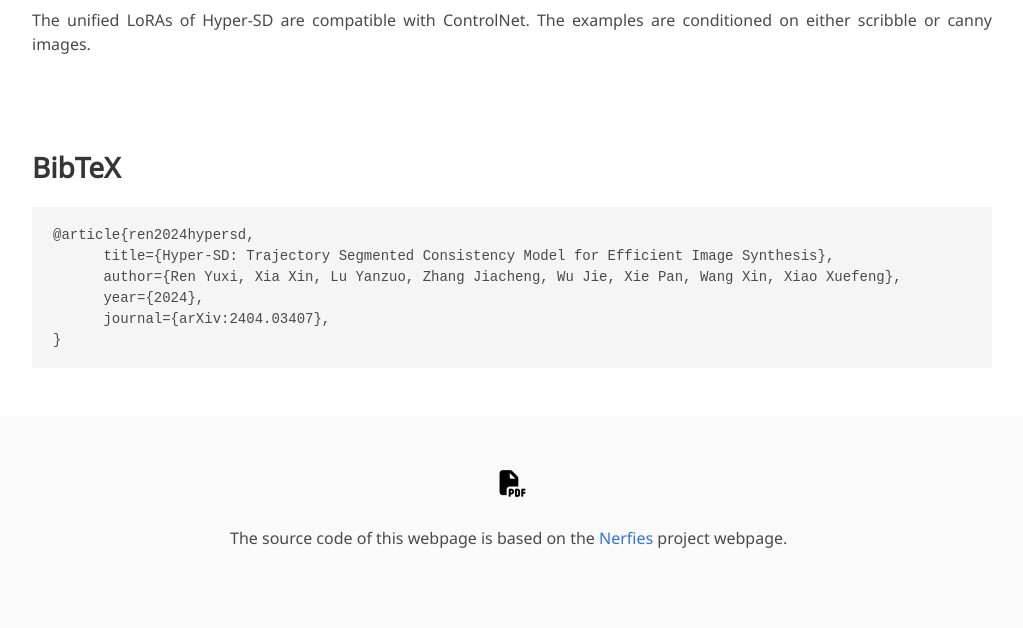
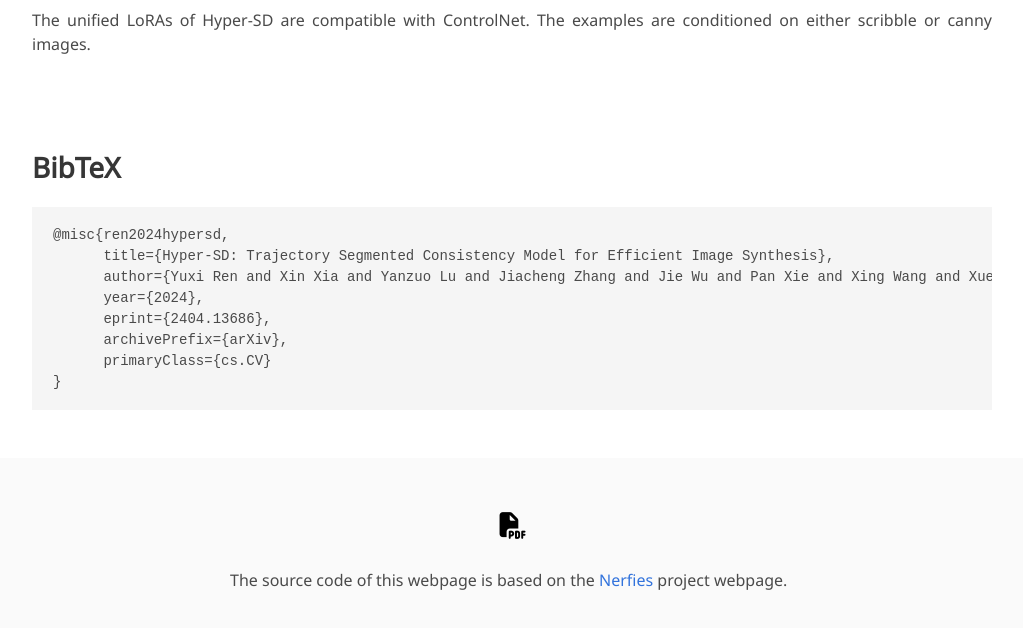
Before and after one commit to Hyper-SD/Hyper-SD.github.io, a plain HTML site: page index.html in a window 1280 px wide. Shown: the part 4400-5028 px from the top of the page, without its empty margins (128-1151 px from the left). Drawn offline with Linux system fonts and the light colour scheme; some icons are missing; a web font is replaced by a local one.

Commit message:
update bibtex

```diff
--- a/index.html
+++ b/index.html
@@ -237,11 +237,13 @@ For example, Hyper-SDXL surpasses SDXL-Lightning by  <b>+0.68</b> in CLIP Score
 <section class="section" id="BibTeX">
   <div class="container content is-max-desktop">
     <h2 class="title">BibTeX</h2>
-    <pre><code>@article{ren2024hypersd,
+    <pre><code>@misc{ren2024hypersd,
       title={Hyper-SD: Trajectory Segmented Consistency Model for Efficient Image Synthesis},
-      author={Ren Yuxi, Xia Xin, Lu Yanzuo, Zhang Jiacheng, Wu Jie, Xie Pan, Wang Xin, Xiao Xuefeng},
+      author={Yuxi Ren and Xin Xia and Yanzuo Lu and Jiacheng Zhang and Jie Wu and Pan Xie and Xing Wang and Xuefeng Xiao},
       year={2024},
-      journal={arXiv:2404.03407},
+      eprint={2404.13686},
+      archivePrefix={arXiv},
+      primaryClass={cs.CV}
 }</code></pre>
   </div>
 </section>
```
